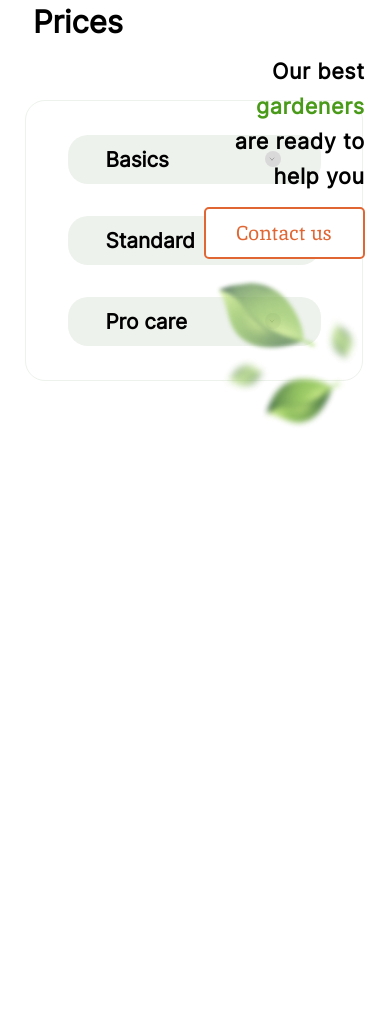
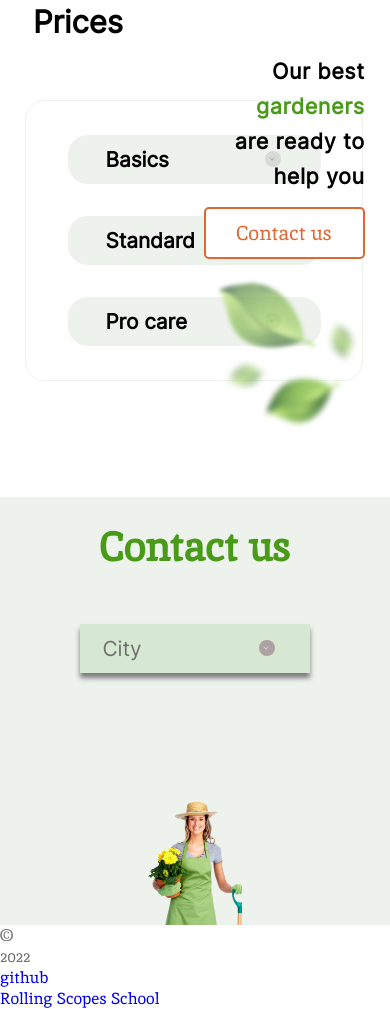
Before and after one commit to IvanLomovtsev/Plants, a website built with webpack: page src/index.html in a window 390 px wide. Shown: the part 2504-3513 px from the top of the page. Before the commit the page ends 2964 px from the top, so only its background shows below. Built offline with nearby package versions, Linux system fonts and the light colour scheme.

```diff
--- a/src/index.html
+++ b/src/index.html
@@ -163,7 +163,7 @@
                 </div>
             </div>
         </section>
-        <!--<section class="contacts" id="contacts">
+        <section class="contacts" id="contacts">
             <div class="contacts-block containeer">
                 <div class="contacts-picture">
 
@@ -195,6 +195,6 @@
                 </div>
             </div>
         </div>
-    </footer>-->
+    </footer>
 </body>
 </html>
--- a/src/styles/layout/_contacts.scss
+++ b/src/styles/layout/_contacts.scss
@@ -5,8 +5,8 @@
 $padding-top: 53px;
 
 //contacts-picture
-$width-contact-picture: 33%;
-$height-contact-picture: 497px;
+$width-contact-picture: 22vw;
+$height-contact-picture: 27vw;
 
 //contacts-h2
 $width-contacts-h2: 20%;
@@ -43,12 +43,31 @@
         justify-content: space-between;
         align-items: flex-start;
         padding-top: $padding-top;
+        @media screen and (max-width: 1000px) and (min-width: 381px) {
+            padding-top: 4%;
+            flex-direction: column;
+            align-items: center;
+            .contacts-h2 {
+                order: 1;
+            }
+            .contacts-select {
+                order: 2;
+            }
+            .contacts-picture {
+                order: 3;
+            }
+        }
         .contacts-picture {
             margin: 0;
             width: $width-contact-picture;
             height: $height-contact-picture;
             background-image: url("../images/contact_woman.png");
             background-size: cover;
+            @media screen and (max-width: 1000px) and (min-width: 381px) {
+                margin-top: 22%;
+                width: 24vw;
+                height: 32.5vw;
+            }
         }
         .contacts-h2 {
             margin: 0;
@@ -59,6 +78,13 @@
             font-size: $font-size-contacts-h2;
             font-family: Inika;
             color: variables.$color-green;
+            @media screen and (max-width: 1150px) and (min-width: 1001px) {
+                width: 25%;
+            }
+            @media screen and (max-width: 1000px) and (min-width: 381px) {
+                width: 100%;
+                padding-left: 0;
+            }
         }
         .contacts-select {
             margin: $margin-contacts-select 0;
@@ -69,6 +95,10 @@
             align-items: center;
             padding: $padding-contacts-select 0;
             box-shadow: 0px $size-shadow $size-shadow $color-shadow;
+            @media screen and (max-width: 1000px) and (min-width: 381px) {
+                width: 67.5%;
+                margin: 15%;
+            }
             .contacts-select-p {
                 margin: 0;
                 font-size: $font-size-contacts-select-p;
--- a/src/styles/layout/_prices.scss
+++ b/src/styles/layout/_prices.scss
@@ -50,7 +50,7 @@
         justify-content: space-between;
         padding: $padding-prices-top 0 $padding-prices-bottom;
         @media screen and (max-width: 768px) and (min-width: 381px) {
-            padding: 3.5% 0;
+            padding: 3.5% 0 13%;
         }
         .prices-choice {
             width: $width-prices-choice;
--- a/src/styles/main.scss
+++ b/src/styles/main.scss
@@ -6,6 +6,6 @@
 @use './layout/about';
 @use './layout/service';
 @use './layout/prices';
-//@use './layout/contacts';
+@use './layout/contacts';
 //@use './layout/footer';
 @use './pages/plants';
```
Also changed, not shown: dist/assets/icons/arrow_contacts.5d0f61111c6fcaf8613c.svg (added), dist/assets/images/contact_woman.ef1874c4792655000ecb.png (added), dist/index.html, 2 other files.
